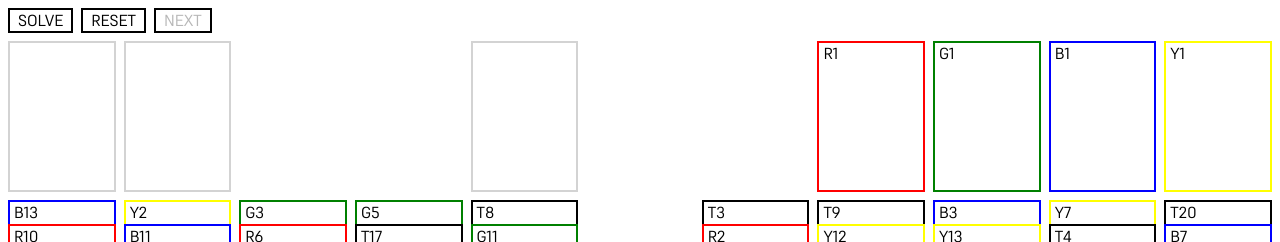
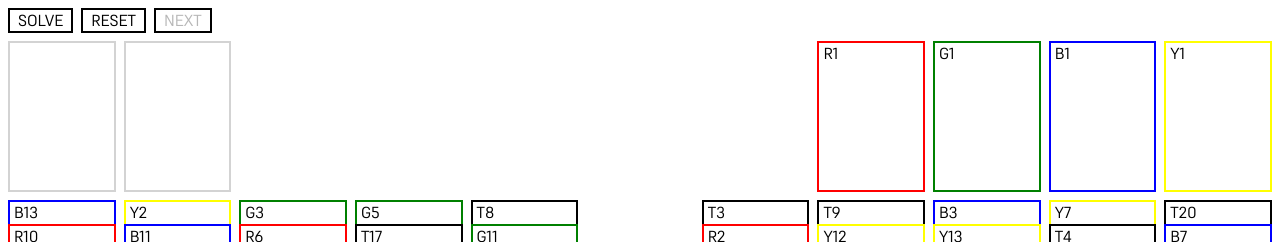
Before and after one commit to Dubbelll/Fortuna, a SvelteKit app: page / in a window 1280 px wide. Shown: the top 242 px of the page. Built offline with nearby package versions, Linux system fonts and the light colour scheme.

Commit message:
Fix animations for stash

```diff
--- a/src/routes/+page.svelte
+++ b/src/routes/+page.svelte
@@ -9,7 +9,7 @@
 
 	let piles = $state(solvablePiles)
 	let discard = $state(solvableDiscard)
-	let stash: number | undefined = $state(undefined)
+	let stash: number[] = $state([])
 	let solution: Move[] = $state([])
 	let solving = $state(false)
 
@@ -56,18 +56,16 @@
 			}
 		}
 		if (move.type === 'stash') {
-			stash = piles[move.from].shift()
+			stash.push(piles[move.from].shift()!)
 		}
 		if (move.type === 'unstash') {
-			piles[move.to] = [stash!, ...piles[move.to]]
-			stash = undefined
+			piles[move.to] = [stash.pop()!, ...piles[move.to]]
 		}
 		if (move.type === 'discardPile') {
 			discard[move.to] = piles[move.from].shift()
 		}
 		if (move.type === 'discardStash') {
-			discard[move.to] = stash
-			stash = undefined
+			discard[move.to] = stash.pop()
 		}
 	}
 
--- a/src/routes/_components/Discard.svelte
+++ b/src/routes/_components/Discard.svelte
@@ -8,7 +8,7 @@
 		animateIn,
 	}: {
 		discard: (number | undefined)[]
-		stash: number | undefined
+		stash: number[]
 		animateIn: (node: HTMLElement) => TransitionConfig
 	} = $props()
 </script>
@@ -21,7 +21,9 @@
 		<Card card={discard[1]} {animateIn} />
 	</div>
 	<div id="stash" class="card" style:grid-column="5">
-		<Card card={stash} {animateIn} />
+		{#each stash as card (card)}
+			<Card {card} {animateIn} />
+		{/each}
 	</div>
 	<div id="discard2" class="card" style:grid-column="8">
 		<Card card={discard[2]} {animateIn} />
```
